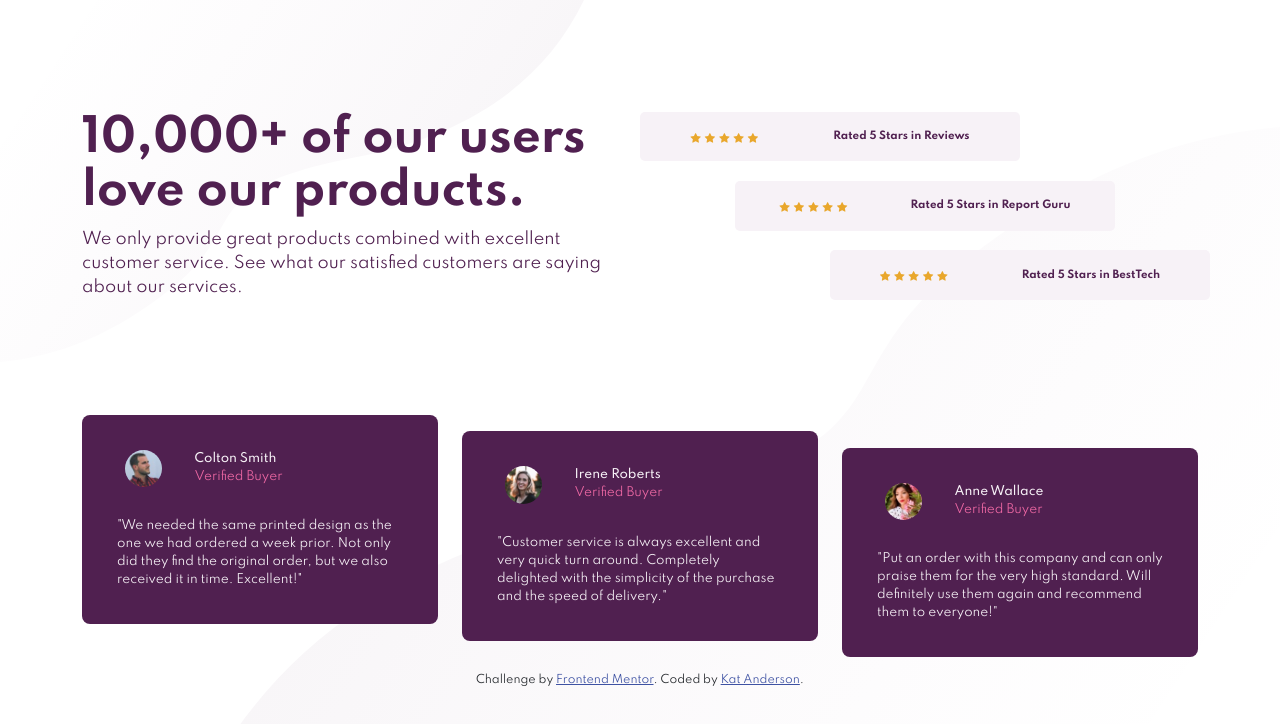
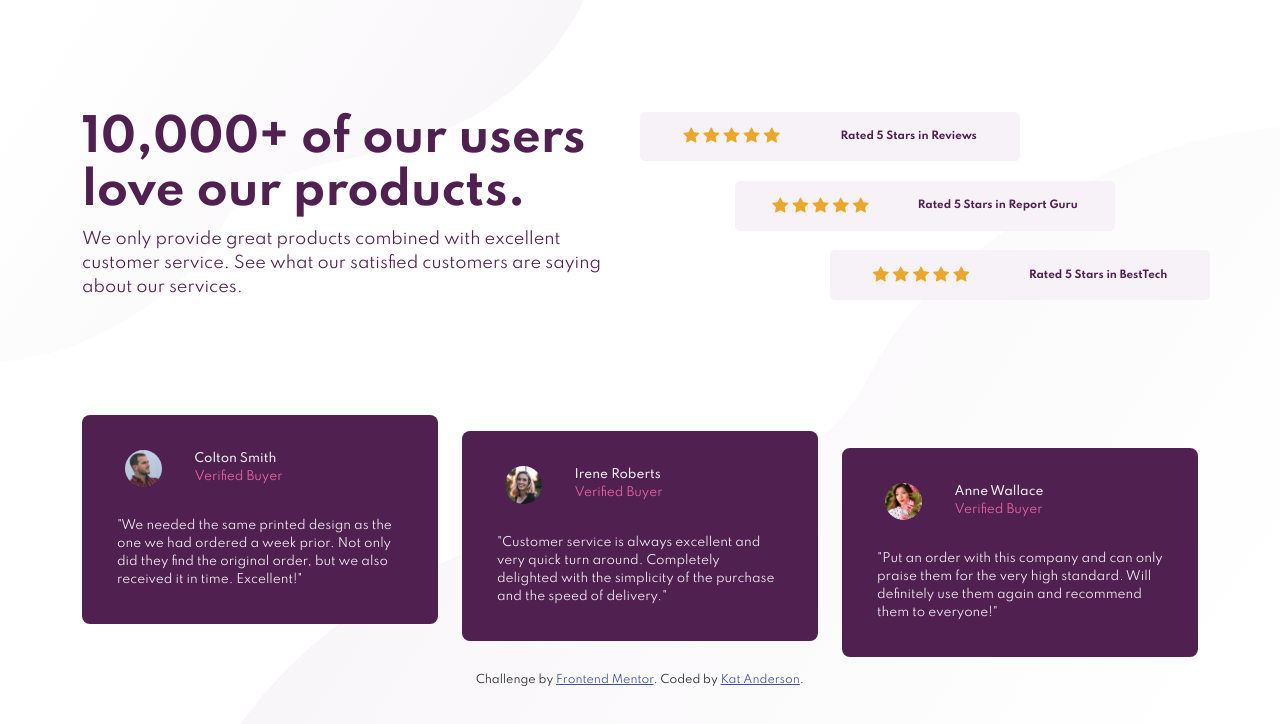
Before and after one commit to BootstrapKat/social-proof-section-master, a plain HTML site: page index.html in a window 1280 px wide. Drawn offline with nearby package versions, Linux system fonts and the light colour scheme.

Commit message:
Update styles.css

```diff
--- a/styles.css
+++ b/styles.css
@@ -42,7 +42,7 @@ section p {
     margin-bottom: 15px;
 }
 
-.star-wrap i, .rating p {
+.rating p {
     font-size: .8vw;
 }
 
```
